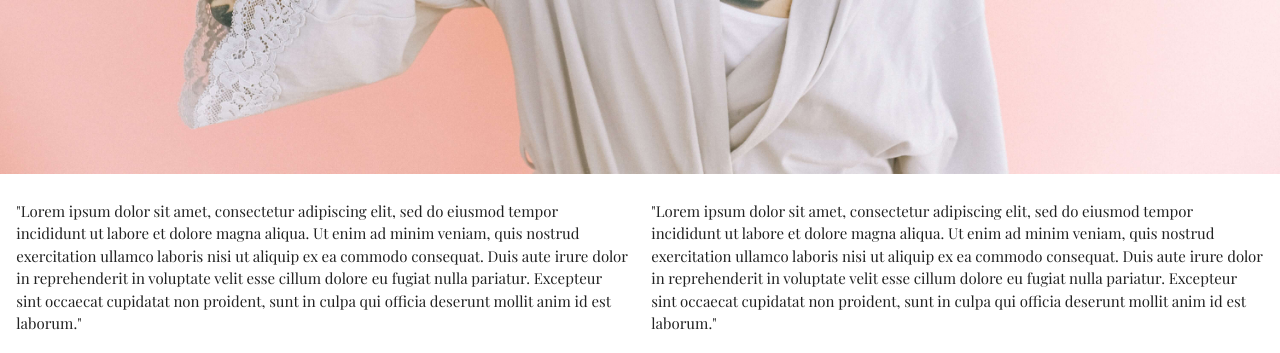
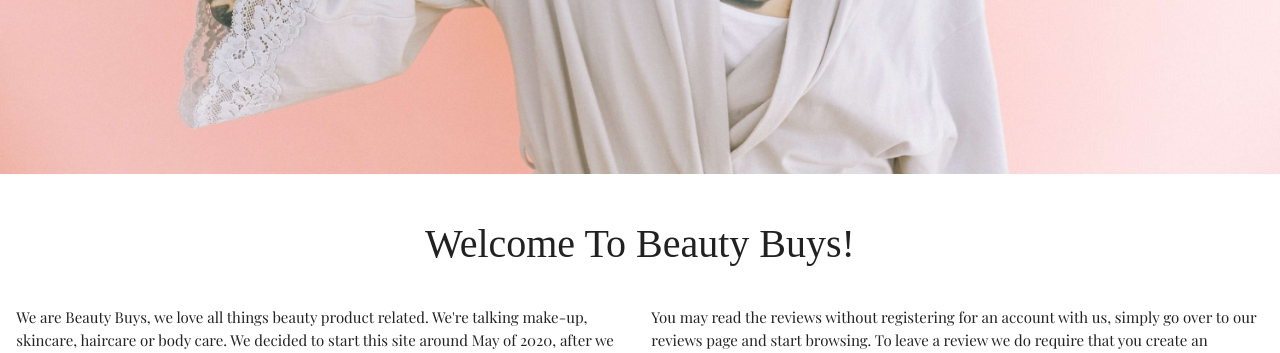
Before and after one commit to EllyC20/ms3-beauty-buys, a Flask app: page / in a window 1280 px wide. Shown: the part 743-1096 px from the top of the page. Run offline with Flask 2, Linux system fonts and the light colour scheme; some libraries are stand-ins or nearby versions; some web fonts are replaced.

Commit message:
style: Replace lorum ipsum text

```diff
--- a/templates/index.html
+++ b/templates/index.html
@@ -3,21 +3,23 @@
 <div class="img-container">
     <img src="static/img/homepage-img.jpg" alt="Photo of woman enjoying a face mask.">
 </div>
+<h1 class="center-align">Welcome To Beauty Buys!</h1>
 <div class="row main-text">
     <div class="col s12 m6">
-        <p>
-        "Lorem ipsum dolor sit amet, consectetur adipiscing elit, sed do eiusmod tempor incididunt ut labore et dolore magna aliqua.
-        Ut enim ad minim veniam, quis nostrud exercitation ullamco laboris nisi ut aliquip ex ea commodo consequat.
-        Duis aute irure dolor in reprehenderit in voluptate velit esse cillum dolore eu fugiat nulla pariatur.
-        Excepteur sint occaecat cupidatat non proident, sunt in culpa qui officia deserunt mollit anim id est laborum."
+        <p class="home-text">
+        We are Beauty Buys, we love all things beauty product related. We're talking make-up, skincare, haircare or body care. We decided to start
+        this site around May of 2020, after we had all been affected by Covid-19 in one way or another. Many people lost income and no longer have
+        the disposeable income they once did. Although many sites allow the user to read reviews on their own specific products, we wanted to create a
+        site where a user could search for any product and hopefully find a result. At a time when we all had to isolate and spend
+        less time socialising, our site became a space for beauty lovers to unite and share a common interest.
         </p>
     </div>
     <div class="col s12 m6">
-        <p>
-        "Lorem ipsum dolor sit amet, consectetur adipiscing elit, sed do eiusmod tempor incididunt ut labore et dolore magna aliqua.
-        Ut enim ad minim veniam, quis nostrud exercitation ullamco laboris nisi ut aliquip ex ea commodo consequat.
-        Duis aute irure dolor in reprehenderit in voluptate velit esse cillum dolore eu fugiat nulla pariatur.
-        Excepteur sint occaecat cupidatat non proident, sunt in culpa qui officia deserunt mollit anim id est laborum."
+        <p class="home-text">
+        You may read the reviews without registering for an account with us, simply go over to our reviews page and start browsing. To leave a review
+        we do require that you create an account, by doing so this means you can edit or delete your reviews how you please. We all know the feeling of loving
+        a product for the first week and then something changes, by having an account you can update your review should your opinion change! We value
+        honesty as do our users, so feel free to talk openly about the products.
         </p>
     </div>
 </div>
```
